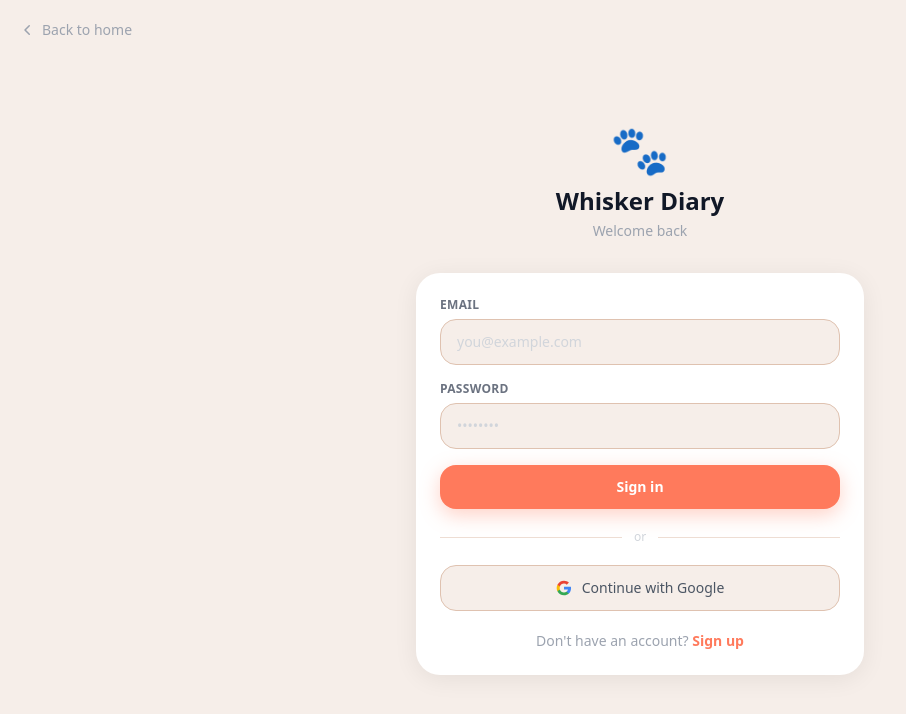
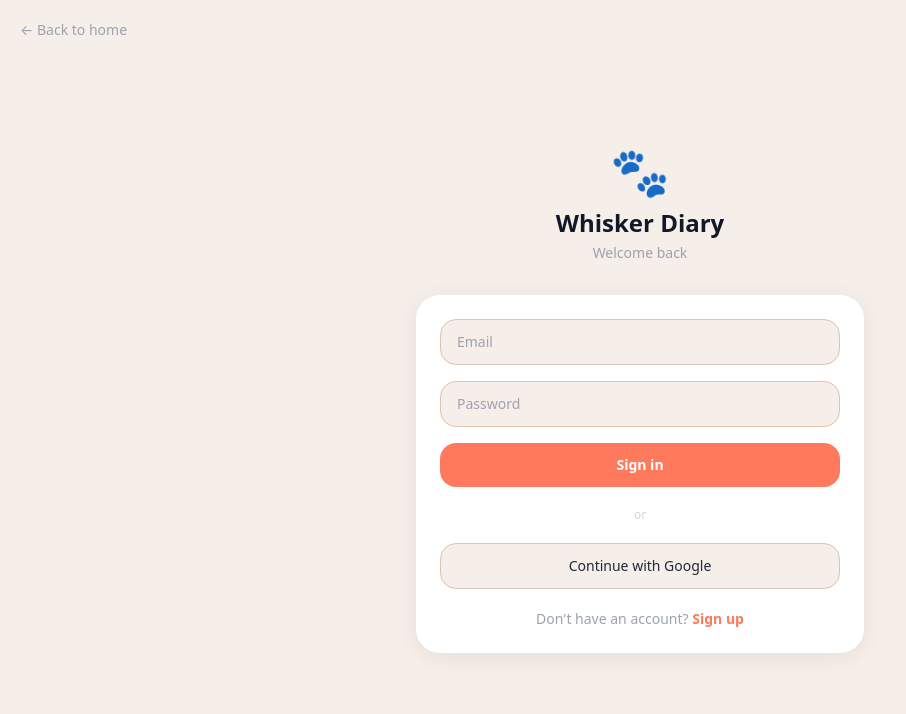
Before and after one commit to najmulcodes/Petcare, a React (Vite) app in the folder apps/web/: page /login in a window 1280 px wide. Shown: the top 714 px of the page, without its empty margins (0-906 px from the left). Built offline with nearby package versions, Linux system fonts and the light colour scheme; no server answers; the HTML template or start-up script is replaced by a standard one.

Commit message:
Update LoginPage.tsx

```diff
--- a/apps/web/src/pages/auth/LoginPage.tsx
+++ b/apps/web/src/pages/auth/LoginPage.tsx
@@ -38,7 +38,8 @@ export function LoginPage() {
     const { error } = await supabase.auth.signInWithOAuth({
       provider: "google",
       options: {
-        redirectTo: window.location.origin + "/dashboard",
+        // ✅ FIX: dynamic redirect (works local + production)
+        redirectTo: `${window.location.origin}/dashboard`,
       },
     });
 
@@ -48,22 +49,14 @@ export function LoginPage() {
   return (
     <div className="flex min-h-screen flex-col items-center justify-center bg-[#f6eee9] px-4 relative">
 
-      {/* Back */}
       <Link
         to="/"
         className="absolute top-5 left-5 inline-flex items-center gap-1.5 text-sm text-gray-400 hover:text-gray-700 transition-colors"
       >
-        <svg className="h-4 w-4" viewBox="0 0 16 16" fill="currentColor">
-          <path
-            fillRule="evenodd"
-            d="M9.78 12.78a.75.75 0 01-1.06 0L4.47 8.53a.75.75 0 010-1.06l4.25-4.25a.75.75 0 011.06 1.06L6.06 8l3.72 3.72a.75.75 0 010 1.06z"
-          />
-        </svg>
-        Back to home
+        ← Back to home
       </Link>
 
       <div className="w-full max-w-md">
-        {/* Header */}
         <div className="mb-8 text-center">
           <div className="mb-3 text-5xl">🐾</div>
           <h1 className="text-2xl font-bold text-gray-900">Whisker Diary</h1>
@@ -72,90 +65,54 @@ export function LoginPage() {
           </p>
         </div>
 
-        {/* Card */}
         <div className="rounded-3xl bg-white p-6 shadow-card">
           <form onSubmit={handleSubmit} className="space-y-4">
 
-            {/* Email */}
-            <div>
-              <label className="mb-1.5 block text-xs font-semibold text-gray-500 uppercase tracking-wide">
-                Email
-              </label>
             <input
               type="email"
               value={email}
               onChange={(e) => setEmail(e.target.value)}
-                placeholder="you@example.com"
+              placeholder="Email"
               required
-                autoComplete="email"
-                className="w-full rounded-2xl border border-warm-200 bg-[#f6eee9] px-4 py-3 text-sm text-gray-800 placeholder-gray-300 outline-none transition-all focus:border-[#ff7a5c] focus:ring-2 focus:ring-[#ff7a5c]/15"
+              className="w-full rounded-2xl border border-warm-200 bg-[#f6eee9] px-4 py-3 text-sm"
             />
-            </div>
 
-            {/* Password */}
-            <div>
-              <label className="mb-1.5 block text-xs font-semibold text-gray-500 uppercase tracking-wide">
-                Password
-              </label>
             <input
               type="password"
               value={password}
               onChange={(e) => setPassword(e.target.value)}
-                placeholder="••••••••"
+              placeholder="Password"
               required
-                autoComplete={isSignUp ? "new-password" : "current-password"}
-                className="w-full rounded-2xl border border-warm-200 bg-[#f6eee9] px-4 py-3 text-sm text-gray-800 placeholder-gray-300 outline-none transition-all focus:border-[#ff7a5c] focus:ring-2 focus:ring-[#ff7a5c]/15"
+              className="w-full rounded-2xl border border-warm-200 bg-[#f6eee9] px-4 py-3 text-sm"
             />
-            </div>
 
-            {/* Error */}
             {error && <InlineError message={error} />}
 
-            {/* Submit */}
             <button
               type="submit"
               disabled={loading}
-              className="w-full rounded-2xl py-3 text-sm font-semibold text-white transition-all hover:scale-[1.01] active:scale-[0.99] disabled:opacity-50"
-              style={{
-                background: "#ff7a5c",
-                boxShadow: "0 6px 20px rgba(255,122,92,0.35)",
-              }}
+              className="w-full rounded-2xl py-3 text-sm font-semibold text-white"
+              style={{ background: "#ff7a5c" }}
             >
               {loading ? "Loading…" : isSignUp ? "Create account" : "Sign in"}
             </button>
           </form>
 
-          {/* Divider */}
-          <div className="my-5 flex items-center gap-3">
-            <div className="h-px flex-1 bg-warm-100" />
-            <span className="text-xs text-gray-300">or</span>
-            <div className="h-px flex-1 bg-warm-100" />
-          </div>
+          <div className="my-5 text-center text-xs text-gray-300">or</div>
 
-          {/* Google */}
           <button
             type="button"
             onClick={handleGoogle}
-            className="flex w-full items-center justify-center gap-2.5 rounded-2xl border border-warm-200 bg-[#f6eee9] py-3 text-sm font-medium text-gray-600 transition-all hover:bg-warm-100"
+            className="w-full rounded-2xl border border-warm-200 bg-[#f6eee9] py-3 text-sm"
           >
-            <svg className="h-4 w-4" viewBox="0 0 24 24">
-              <path fill="#4285F4" d="M22.56 12.25c0-.78-.07-1.53-.2-2.25H12v4.26h5.92c-.26 1.37-1.04 2.53-2.21 3.31v2.77h3.57c2.08-1.92 3.28-4.74 3.28-8.09z" />
-              <path fill="#34A853" d="M12 23c2.97 0 5.46-.98 7.28-2.66l-3.57-2.77c-.98.66-2.23 1.06-3.71 1.06-2.86 0-5.29-1.93-6.16-4.53H2.18v2.84C3.99 20.53 7.7 23 12 23z" />
-              <path fill="#FBBC05" d="M5.84 14.09c-.22-.66-.35-1.36-.35-2.09s.13-1.43.35-2.09V7.07H2.18C1.43 8.55 1 10.22 1 12s.43 3.45 1.18 4.93l2.85-2.22.81-.62z" />
-              <path fill="#EA4335" d="M12 5.38c1.62 0 3.06.56 4.21 1.64l3.15-3.15C17.45 2.09 14.97 1 12 1 7.7 1 3.99 3.47 2.18 7.07l3.66 2.84c.87-2.6 3.3-4.53 6.16-4.53z" />
-            </svg>
             Continue with Google
           </button>
 
-          {/* Toggle */}
           <p className="mt-5 text-center text-sm text-gray-400">
             {isSignUp ? "Already have an account?" : "Don't have an account?"}{" "}
             <button
               type="button"
-              onClick={() => {
-                setIsSignUp(!isSignUp);
-                setError(null);
-              }}
+              onClick={() => setIsSignUp(!isSignUp)}
               className="font-semibold"
               style={{ color: "#ff7a5c" }}
             >
```
Lines whose indentation alone changed are shown as unchanged.
